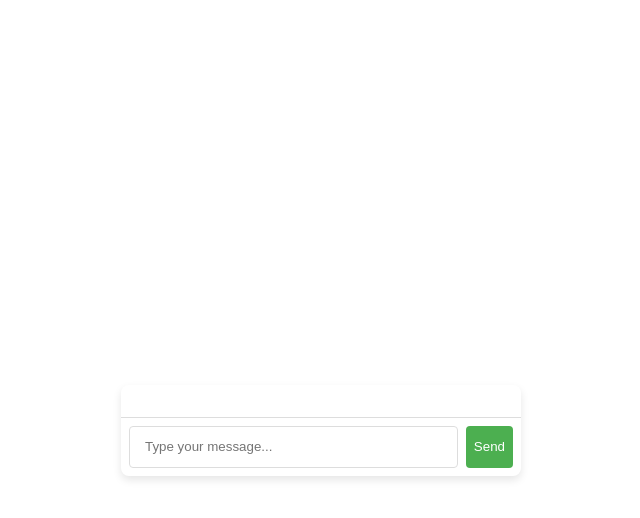
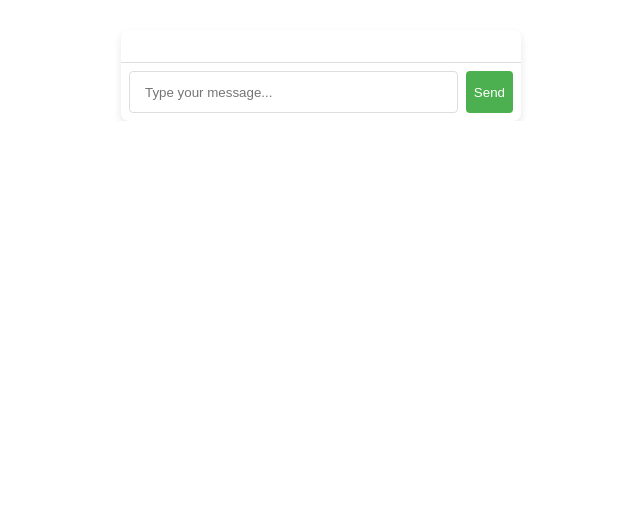
Before and after one commit to Sepehr-A/react-chat, a React (Create React App) app: page / in a window 1280 px wide. Shown: the top 518 px of the page, without its empty margins (319-959 px from the left). Built offline with nearby package versions, Linux system fonts and the light colour scheme; the HTML template or start-up script is replaced by a standard one.

Commit message:
layout size

```diff
--- a/src/App.css
+++ b/src/App.css
@@ -2,8 +2,9 @@
     display: flex;
     justify-content: center;
     align-items: center;
-    height: 100vh;
+    height: var(--tg-viewport-stable-height);
     padding-top: 30px;
+    overflow: auto;
 }
 
 .user-button {
--- a/src/App.js
+++ b/src/App.js
@@ -70,6 +70,7 @@ function App() {
         let userId;
 
         if (window.Telegram && window.Telegram.WebApp) {
+            window.Telegram.WebApp.expand();
             const initData = window.Telegram.WebApp.initData;
             if (initData) {
                 const decodedData = decodeURIComponent(initData);
```
